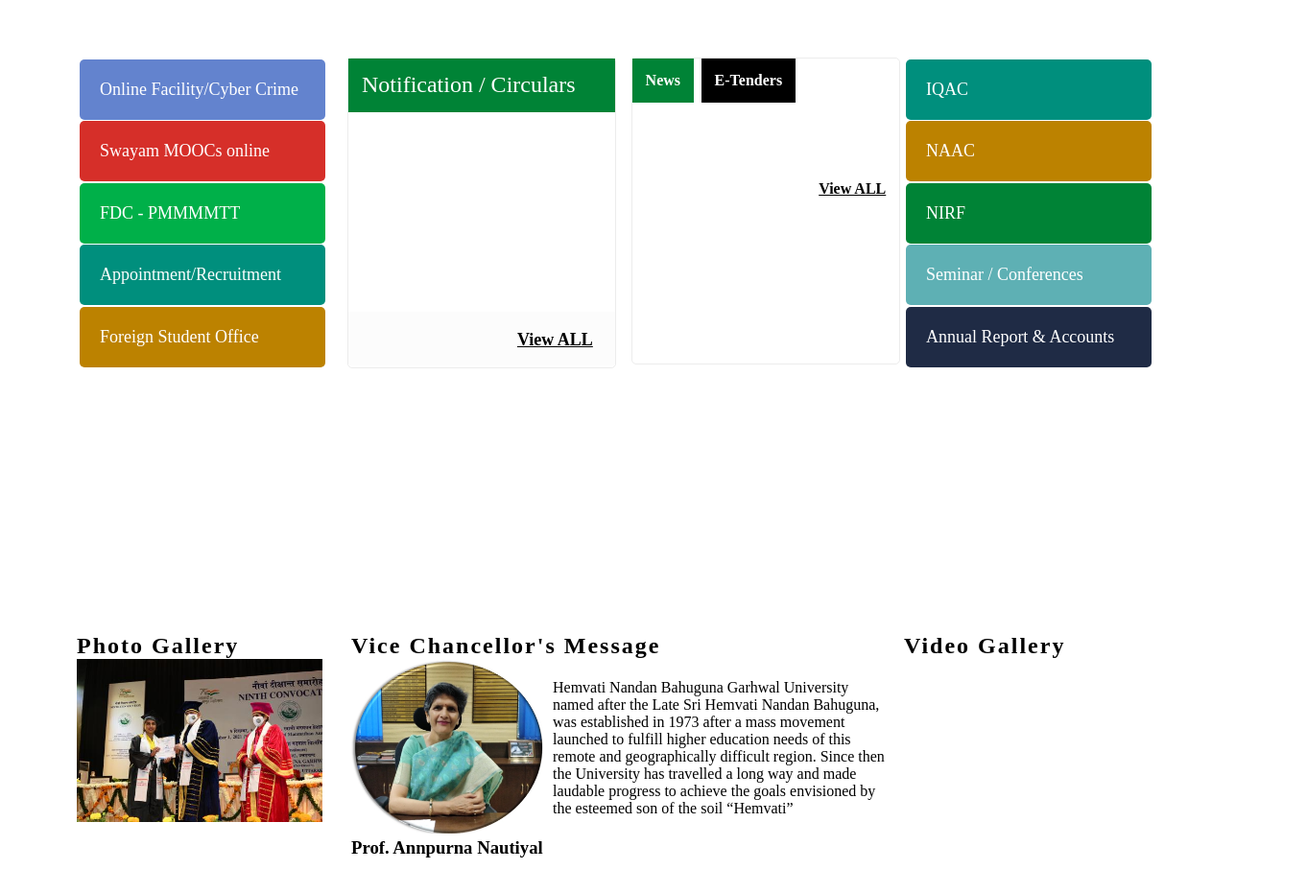
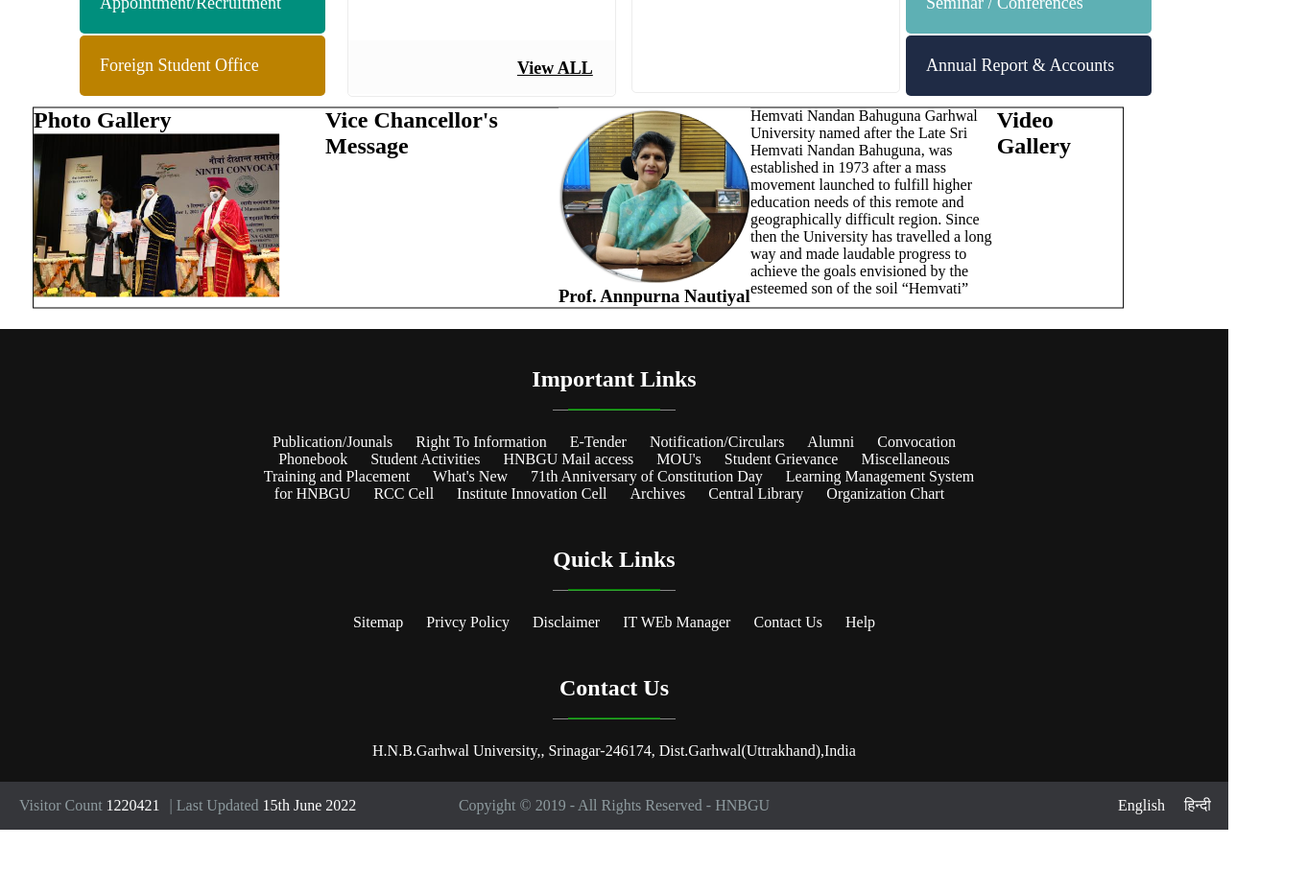
Before and after one commit to Ankitsingh2001/mycollege.github.io, a plain HTML site: page index.html in a window 1280 px wide. Shown: the part 1020-1951 px from the top of the page at 96% size, 1362 px wide, since content can reach past the window. After the commit the page ends 1885 px from the top, so only its background shows below. Drawn offline with Linux system fonts and the light colour scheme.

Commit message:
Update style.css

```diff
--- a/style.css
+++ b/style.css
@@ -82,7 +82,7 @@ i:hover{
     background-color: green;
     text-align: center;
 }
-.menu-bar ul{
+ .menu-bar ul{
     display: inline-flex;
     list-style: none;
     /* overflow-y: scroll; */
@@ -116,6 +116,7 @@ ul li a{
     display:none;
     /* transition: all 2s; */
 }
+
 .menu-bar ul li:hover .sub-menu-1 {
     display: block;
     background: green;
@@ -126,7 +127,7 @@ ul li a{
 .menu-bar ul li:hover .sub-menu-1 ul{
     display: block;
     padding-left: 0;
-    /* margin: 8px; */
+
 }
 .menu-bar ul li:hover .sub-menu-1 ul li{
     width: 230px;
@@ -143,12 +144,12 @@ ul li a{
     background: green;
     position: absolute;
     margin-top:15px;
-    /* margin-left: -15px; */
+
 }
 .menu-bar ul li:hover .sub-menu-2 ul{
     display: block;
     padding-left: 0;
-    /* margin: 8px; */
+
 }
 .menu-bar ul li:hover .sub-menu-2 ul li{
     width: 230px;
@@ -166,17 +167,16 @@ ul li a{
     background: green;
     position: absolute;
     margin-top:15px;
-    /* margin-left: -15px; */
+
 }
 .menu-bar ul li:hover .sub-menu-3 ul{
     display: block;
     padding-left: 0;
-    /* margin: 8px; */
+
 }
 .menu-bar ul li:hover .sub-menu-3 ul li{
     width: 230px;
-    /* padding:10px ; */
-    /* overflow: hidden; */
+
     border-bottom: 0.1px solid gray;
     text-align: left;
 }
@@ -188,21 +188,21 @@ ul li a{
     background: green;
     position: absolute;
     margin-top:15px;
-    /* margin-left: -15px; */
+
 }
 .menu-bar ul li:hover .sub-menu-4 ul{
     display: block;
     padding-left: 0;
     overflow-wrap:normal;
 
-    /* margin: 8px; */
+
 }
 .menu-bar ul li:hover .sub-menu-4 ul li{
-    /* position: static; */
+
     width: 230px;
     padding:8px ;
     border-bottom: 0.1px solid gray;
-    /* overflow:scroll; */
+
     text-align: left;
 }
 .sub-menu-5{
@@ -213,16 +213,16 @@ ul li a{
     background: green;
     position: absolute;
     margin-top:15px;
-    /* margin-left: -15px; */
+
 }
 .menu-bar ul li:hover .sub-menu-5 ul{
     display: block;
     padding-left: 0;
-    /* margin: 8px; */
+
 }
 .menu-bar ul li:hover .sub-menu-5 ul li{
     width: 230px;
-    /* padding:10px ; */
+
     border-bottom: 0.1px solid gray;
     overflow: hidden;
     text-align: left;
@@ -235,16 +235,16 @@ ul li a{
     background: green;
     position: absolute;
     margin-top:15px;
-    /* margin-left: -15px; */
+
 }
 .menu-bar ul li:hover .sub-menu-6 ul{
     display: block;
     padding-left: 0;
-    /* margin: 8px; */
+
 }
 .menu-bar ul li:hover .sub-menu-6 ul li{
     width: 230px;
-    /* padding:10px ; */
+
     overflow: hidden;
     border-bottom: 0.1px solid gray;
     text-align: left;
@@ -257,16 +257,16 @@ ul li a{
     background: green;
     position: absolute;
     margin-top:15px;
-    /* margin-left: -15px; */
+
 }
 .menu-bar ul li:hover .sub-menu-7 ul{
     display: block;
     padding-left: 0;
-    /* margin: 8px; */
+
 }
 .menu-bar ul li:hover .sub-menu-7 ul li{
     width: 230px;
-    /* padding:10px ; */
+
     border-bottom: 0.1px solid gray;
     overflow: hidden;
     text-align: left;
@@ -279,28 +279,27 @@ ul li a{
     background: green;
     position: absolute;
     margin-top:15px;
-    /* margin-left: -15px; */
+
 }
 .menu-bar ul li:hover .sub-menu-8 ul{
     display: block;
     padding-left: 0;
-    /* margin: 8px; */
-}
+ }
 .menu-bar ul li:hover .sub-menu-8 ul li{
     width: 230px;
-    /* padding:10px ; */
+
     border-bottom: 0.1px solid gray;
     overflow: hidden;
     text-align: left;
 }
 
-/* banner */
+
 
 .banner{
     width: 100%;
-    height: 56vh;
+    height: 50%;
 }
- marquee{
+marquee{
     transform: translateY(0%);
     color: aliceblue;
     display: block;
@@ -317,19 +316,18 @@ marquee i{
     padding-left: 10px;
 }
 
-/* online section */
+
 
 .online{
-    position: absolute;
+    position: relative;
     left:50%;
-    /* top:30%; */
     transform: translate(-50%,0);
     background: rgb(12, 0, 48);
     width: 70rem;
     height: 6rem;
     margin: 10px;
-    /* margin-left: 50%; */
-}
+
+ }
 .online::before{
 
     content: " ";
@@ -357,7 +355,7 @@ marquee i{
 .online p a{
     text-decoration: none;
     color: white;
-    font-size:26;
+    font-size :26px;;
     font-weight: 800;
     animation: blink-color ease-in-out .5s infinite;
 }
@@ -372,19 +370,17 @@ marquee i{
 }
 .section-requerment{
     display: flex;
-    position: absolute;
+    position: relative;
     left: 5.1em;
     top: 135%;
-    /* border:2px solid #000; */
+
 }
 .section-requerment .same {
     flex-basis: 1;
     width: 17.5rem;
 }
-/* .re{
-    width: 16rem;
-    border: 1px solid rgb(7, 90, 17);
-} */
+
+
 .re a{
     display: block;
     padding: 21px;
@@ -459,6 +455,7 @@ marquee i{
      position: absolute;
      top:40%;
      left: 70%;
+     float: right;
      color: #000;
      font-weight: 600;
 }
@@ -467,7 +464,7 @@ marquee i{
      top:0;
      left:0;
      text-decoration: none;
-     /* width: 6rem; */
+
      background: #000;
      padding:14px;
      color:white;
@@ -481,50 +478,54 @@ marquee i{
     background: #008336;
 }
 
- /* Gallery of college */
+
 
 .gallery{
     display: flex;
-    position:absolute;
-    /* border: 2px solid black; */
-    top: 210%;
     width: 88.8%;
-    left: 5rem;
+    justify-content: center;
+    transform: translate(3%,5%);
+    border: 1px solid black;
 }
+
 .gallery h2{
-    letter-spacing: 2px;
+    /* letter-spacing: 2px; */
+
 }
+/* .gallery .gallery-1 {
+    margin-left: 0rem;
+} */
 .gallery .gallery-1 {
-    margin-left: 0rem;
+    margin-right: 3rem;
 }
 .gallery .gallery-1 img{
-    z-index: 2;
     width:16rem;
-    /* height: 0px; */
+
 }
 .gallery .gallery-2{
-    margin-left: 30px;
-    /* border: 2px solid brown; */
-    width: 36rem;
+    display:flex;
+
 }
+.vice-chancellor h2{
+    width: 18rem;
+    border: 1px solid black;
+}
+
 .gallery .para{
-    position:absolute;
-    top: 3rem;
-    left: 31rem;
-    width: 22rem;
-    /* letter-spacing:1px; */
-    /* line-height: 18px; */
+    display: flex;
+    /* transform: translateX(-0%,-20%); */
+    width: 18rem;
 }
 
 
 
-/* Imporatnt main */
 
 .important-main{
 
-    position:absolute;
-    top:263%;
-    width: 100%;
+    /* position:absolute;
+    top:263%; */
+    /* width: 100%; */
+    margin-top: 2rem;
     background: #131313;
     padding:.5rem;
 }
@@ -576,10 +577,10 @@ marquee i{
     align-items: center;
     justify-content: center;
     justify-content: space-between;
-    position: absolute;
-    top:358%;
+    /* position: absolute;
+    top:358%;*/
     width:100%;
-    /* border:2px solid black; */
+
     padding:1rem;
     background: #35363A;
 }
```
